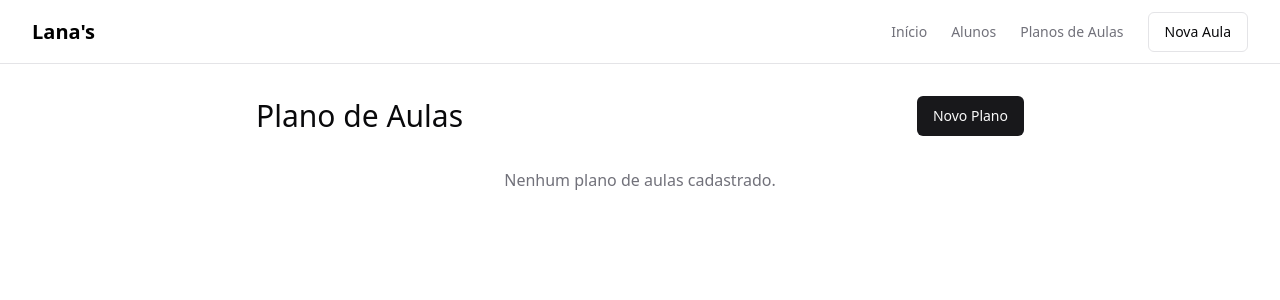
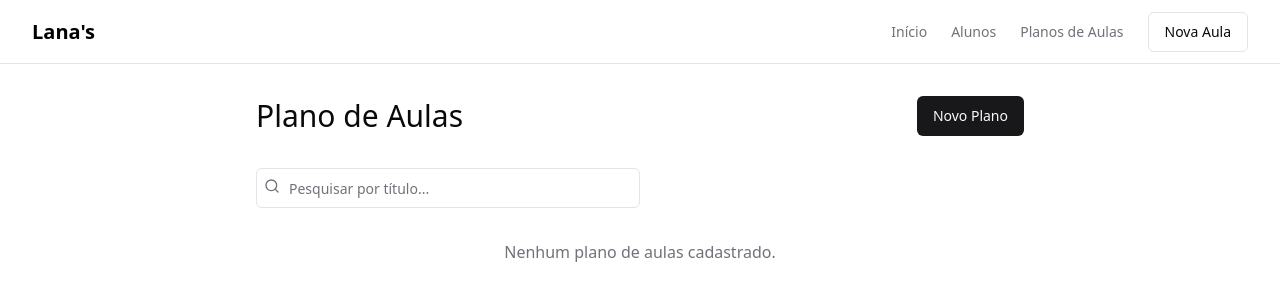
Before and after one commit to gpaiva00/mclass, a React (Vite) app: page /plano-aulas in a window 1280 px wide. Shown: the top 300 px of the page. Built offline with nearby package versions, Linux system fonts and the light colour scheme.

Commit message:
feat: search bar for students and lessons

```diff
--- /dev/null
+++ b/src/components/SearchBar.tsx
@@ -0,0 +1,26 @@
+import { Input } from "@/components/ui/input";
+import { Search } from "lucide-react";
+
+function SearchBar({
+  value,
+  onChange,
+  placeholder = "Pesquisar..."
+}: {
+  value: string;
+  onChange: (value: string) => void;
+  placeholder?: string;
+}) {
+  return (
+    <div className="relative w-full max-w-sm">
+      <Search className="absolute left-2 top-2.5 h-4 w-4 text-muted-foreground" />
+      <Input
+        value={value}
+        onChange={(e) => onChange(e.target.value)}
+        placeholder={placeholder}
+        className="pl-8"
+      />
+    </div>
+  );
+}
+
+export { SearchBar };
--- a/src/components/index.ts
+++ b/src/components/index.ts
@@ -1,3 +1,4 @@
 export * from './DefaultLayout'
 export * from './Navbar'
+export * from './SearchBar'
 export * from './SignatureModal'
--- a/src/pages/Lessons.tsx
+++ b/src/pages/Lessons.tsx
@@ -6,6 +6,7 @@ import { useState } from "react";
 import { useForm } from "react-hook-form";
 import { z } from "zod";
 
+import { SearchBar } from "@/components";
 import {
   Accordion,
   AccordionContent,
@@ -95,14 +96,14 @@ interface EditLessonItemProps {
 function EditLessonItem({ item, onSave, onCancel }: EditLessonItemProps) {
   const [description, setDescription] = useState(item.description);
 
-  const handleSave = () => {
+  function handleSave() {
     if (description?.trim()) {
       onSave({
         ...item,
         description: description?.trim(),
       });
     }
-  };
+  }
 
   return (
     <div className="flex items-center space-x-2 px-4 py-2 bg-zinc-100 rounded-md">
@@ -140,6 +141,8 @@ const lessonsSchema = z.object({
 type Lesson = z.infer<typeof lessonsSchema>;
 
 function Lessons() {
+  const [searchTerm, setSearchTerm] = useState("");
+
   const [isModalOpen, setIsModalOpen] = useState(false);
   const [items, setItems] = useState<LessonItem[]>([]);
   const [selectedLesson, setSelectedLesson] = useState<Lesson | null>(null);
@@ -191,6 +194,16 @@ function Lessons() {
     {} as Record<string, { category: Category; lessons: Lesson[] }>,
   );
 
+  const filteredLessonsByCategory = Object.entries(lessonsByCategory)
+    .map(([categoryId, { category, lessons }]) => ({
+      categoryId,
+      category,
+      lessons: lessons.filter((lesson) =>
+        lesson.title.toLowerCase().includes(searchTerm.toLowerCase()),
+      ),
+    }))
+    .filter(({ lessons }) => lessons.length > 0);
+
   function toggleModal() {
     if (!isModalOpen) {
       setSelectedLesson(null);
@@ -206,32 +219,31 @@ function Lessons() {
     setIsModalOpen((prev) => !prev);
   }
 
-  // Funções para manipulação dos itens
-  const handleAddItem = (item: LessonItem) => {
+  function handleAddItem(item: LessonItem) {
     setItems([...items, item]);
-  };
+  }
 
-  const handleRemoveItem = (id: string) => {
+  function handleRemoveItem(id: string) {
     setItems(items.filter((item) => item.id !== id));
     if (editingItemId === id) {
       setEditingItemId(null);
     }
-  };
+  }
 
-  const handleEditItem = (id: string) => {
+  function handleEditItem(id: string) {
     setEditingItemId(id);
-  };
+  }
 
-  const handleUpdateItem = (updatedItem: LessonItem) => {
+  function handleUpdateItem(updatedItem: LessonItem) {
     setItems(
       items.map((item) => (item.id === updatedItem.id ? updatedItem : item)),
     );
     setEditingItemId(null);
-  };
+  }
 
-  const handleCancelEdit = () => {
+  function handleCancelEdit() {
     setEditingItemId(null);
-  };
+  }
 
   function handleRemoveLesson(id: string) {
     setLessons((_lessons) => _lessons.filter((item) => item.id !== id));
@@ -296,14 +308,21 @@ function Lessons() {
         <Button onClick={toggleModal}>Novo Plano</Button>
       </div>
 
-      {lessons.length === 0 && (
+      <SearchBar
+        value={searchTerm}
+        onChange={setSearchTerm}
+        placeholder="Pesquisar por título..."
+      />
+
+      {filteredLessonsByCategory.length === 0 && (
         <p className="text-muted-foreground text-center">
-          Nenhum plano de aulas cadastrado.
+          {searchTerm
+            ? "Nenhuma aula encontrada."
+            : "Nenhum plano de aulas cadastrado."}
         </p>
       )}
 
-      {Object.entries(lessonsByCategory).map(
-        ([categoryId, { category, lessons }]) => (
+      {filteredLessonsByCategory.map(({ categoryId, category, lessons }) => (
         <div key={categoryId} className="space-y-4">
           <h2 className="text-xl font-semibold">{category.name}</h2>
           <Accordion type="single" collapsible className="mb-8">
@@ -341,8 +360,7 @@ function Lessons() {
             ))}
           </Accordion>
         </div>
-        ),
-      )}
+      ))}
 
       <Dialog modal open={isModalOpen} onOpenChange={toggleModal}>
         <DialogContent>
--- a/src/pages/Students.tsx
+++ b/src/pages/Students.tsx
@@ -5,6 +5,7 @@ import { useForm } from "react-hook-form";
 import InputMask from "react-input-mask";
 import { z } from "zod";
 
+import { SearchBar } from "@/components";
 import { Button } from "@/components/ui/button";
 import {
   Dialog,
@@ -71,6 +72,7 @@ const MaskedInput = forwardRef<
 MaskedInput.displayName = "MaskedInput";
 
 function Students() {
+  const [searchTerm, setSearchTerm] = useState("");
   const [isModalOpen, setIsModalOpen] = useState(false);
   const [selectedStudent, setSelectedStudent] = useState<Student | null>(null);
 
@@ -86,6 +88,12 @@ function Students() {
   });
 
   const [students, setStudents] = useLocalStorage<Student[]>("students", []);
+
+  const filteredStudents = students.filter(
+    (student) =>
+      student.name.toLowerCase().includes(searchTerm.toLowerCase()) ||
+      student.studentNumber?.toLowerCase().includes(searchTerm.toLowerCase()),
+  );
 
   function toggleModal() {
     if (!isModalOpen) {
@@ -140,14 +148,20 @@ function Students() {
         <Button onClick={toggleModal}>Novo Aluno</Button>
       </div>
 
-      {students.length === 0 && (
+      <SearchBar
+        value={searchTerm}
+        onChange={setSearchTerm}
+        placeholder="Pesquisar por nome ou número..."
+      />
+
+      {filteredStudents.length === 0 && (
         <p className="text-muted-foreground text-center">
-          Nenhum aluno cadastrado.
+          {searchTerm ? "Nenhum aluno encontrado." : "Nenhum aluno cadastrado."}
         </p>
       )}
 
       <div className="space-y-4">
-        {students.map(({ id, studentNumber, name, phone, cpf }) => (
+        {filteredStudents.map(({ id, studentNumber, name, phone, cpf }) => (
           <div key={id} className="space-y-4">
             <div className="flex items-center justify-between w-full">
               <div className="flex flex-col space-y-1">
```
Lines whose indentation alone changed are shown as unchanged.
